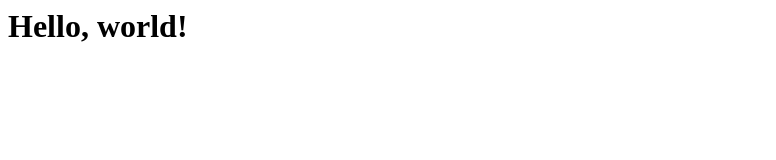
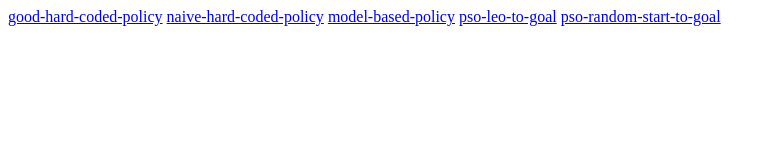
Before and after one commit to tobybell/332, a plain HTML site: page index.html in a window 1280 px wide. Shown: the whole page, without its empty margins (0-776 px from the left). Drawn offline with Linux system fonts and the light colour scheme.

Commit message:
Added index.

```diff
--- a/index.html
+++ b/index.html
@@ -1 +1,5 @@
-<h1>Hello, world!</h1>
+<a href="/332/good-hard-coded-policy">good-hard-coded-policy</a>
+<a href="/332/naive-hard-coded-policy">naive-hard-coded-policy</a>
+<a href="/332/model-based-policy">model-based-policy</a>
+<a href="/332/pso-leo-to-goal">pso-leo-to-goal</a>
+<a href="/332/pso-random-start-to-goal">pso-random-start-to-goal</a>
```
